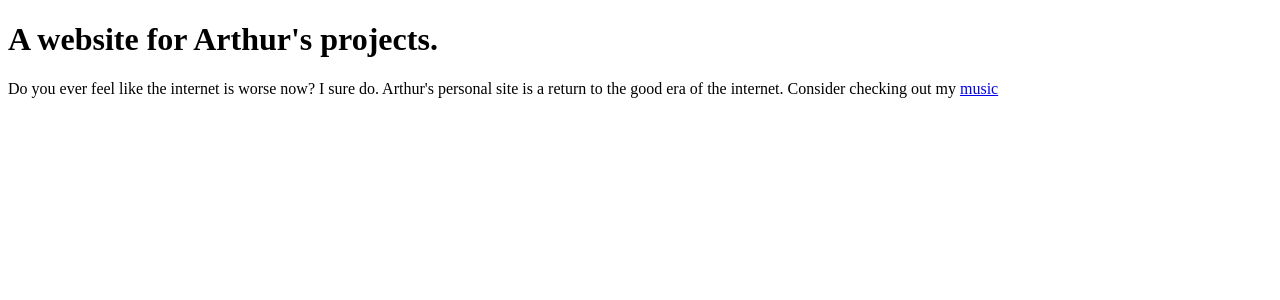
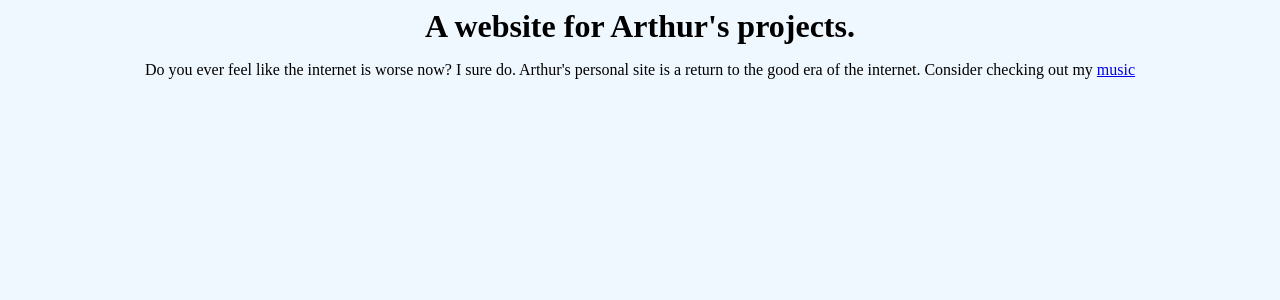
Before and after one commit to arthurberman/arthurberman.github.io, a Nuxt app: page / in a window 1280 px wide. Shown: the top 300 px of the page. Built offline with nearby package versions, Linux system fonts and the light colour scheme.

Commit message:
Personal site design

```diff
--- /dev/null
+++ b/assets/css/main.css
@@ -0,0 +1,14 @@
+* {
+    background-color: aliceblue;
+}
+
+h1 {
+    display: flex;
+    margin: auto;
+    justify-content: center;
+}
+
+p {
+    display: flex;
+    justify-content: center;
+}
--- a/nuxt.config.ts
+++ b/nuxt.config.ts
@@ -1,5 +1,6 @@
 // https://nuxt.com/docs/api/configuration/nuxt-config
 export default defineNuxtConfig({
-  compatibilityDate: '2024-11-01',
-  devtools: { enabled: true }
-})
+  compatibilityDate: "2024-11-01",
+  devtools: { enabled: true },
+  css: ["~/assets/css/main.css"],
+});
--- a/pages/index.vue
+++ b/pages/index.vue
@@ -3,7 +3,7 @@
     <h1>A website for Arthur's projects.</h1>
     <p>
       Do you ever feel like the internet is worse now? I sure do. Arthur's
-      personal site is a return to the good era of the internet. Consider checking out my
+      personal site is a return to the good era of the internet. Consider checking out my&nbsp;
       <NuxtLink to="/music">music</NuxtLink>
     </p>
   </div>
```
